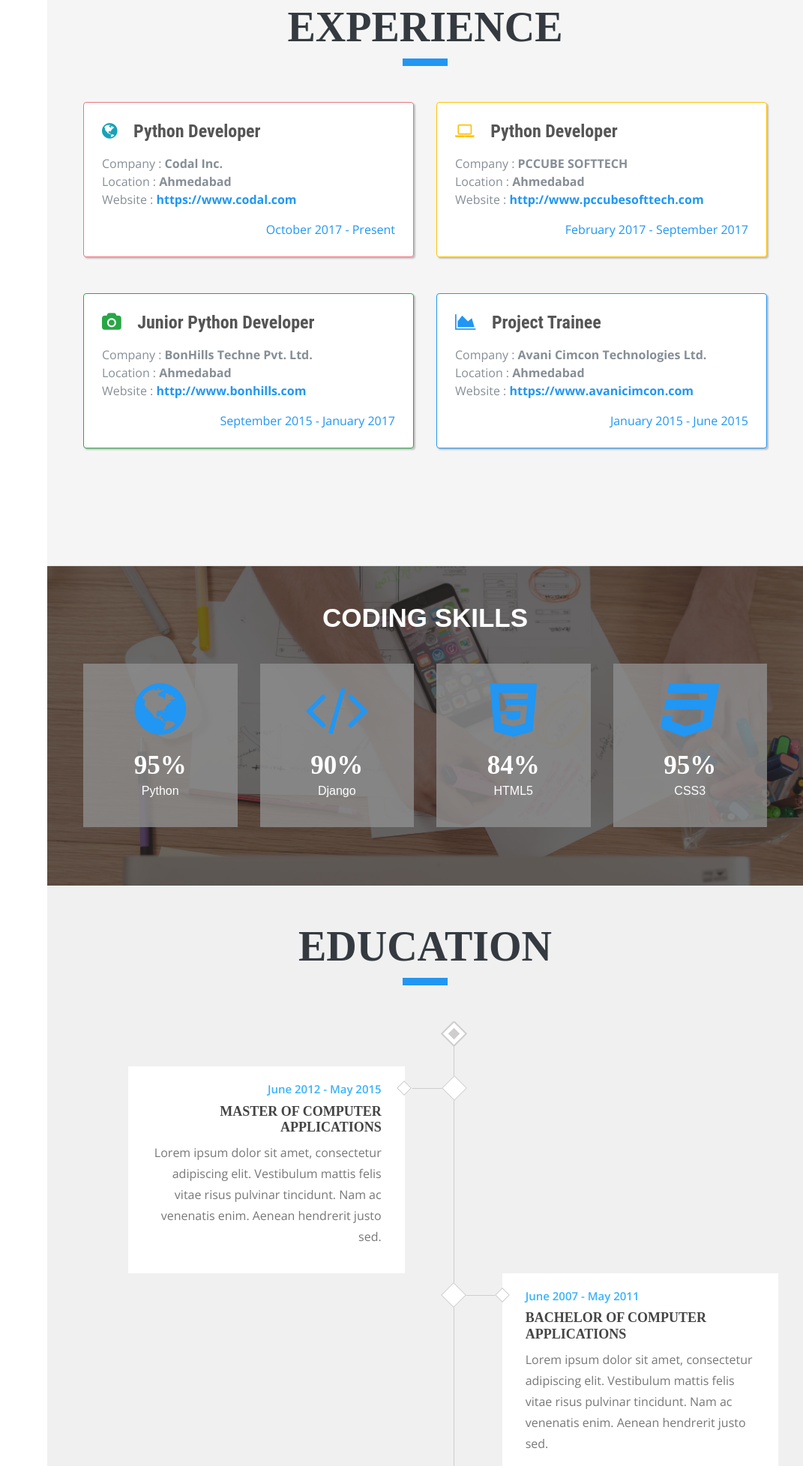
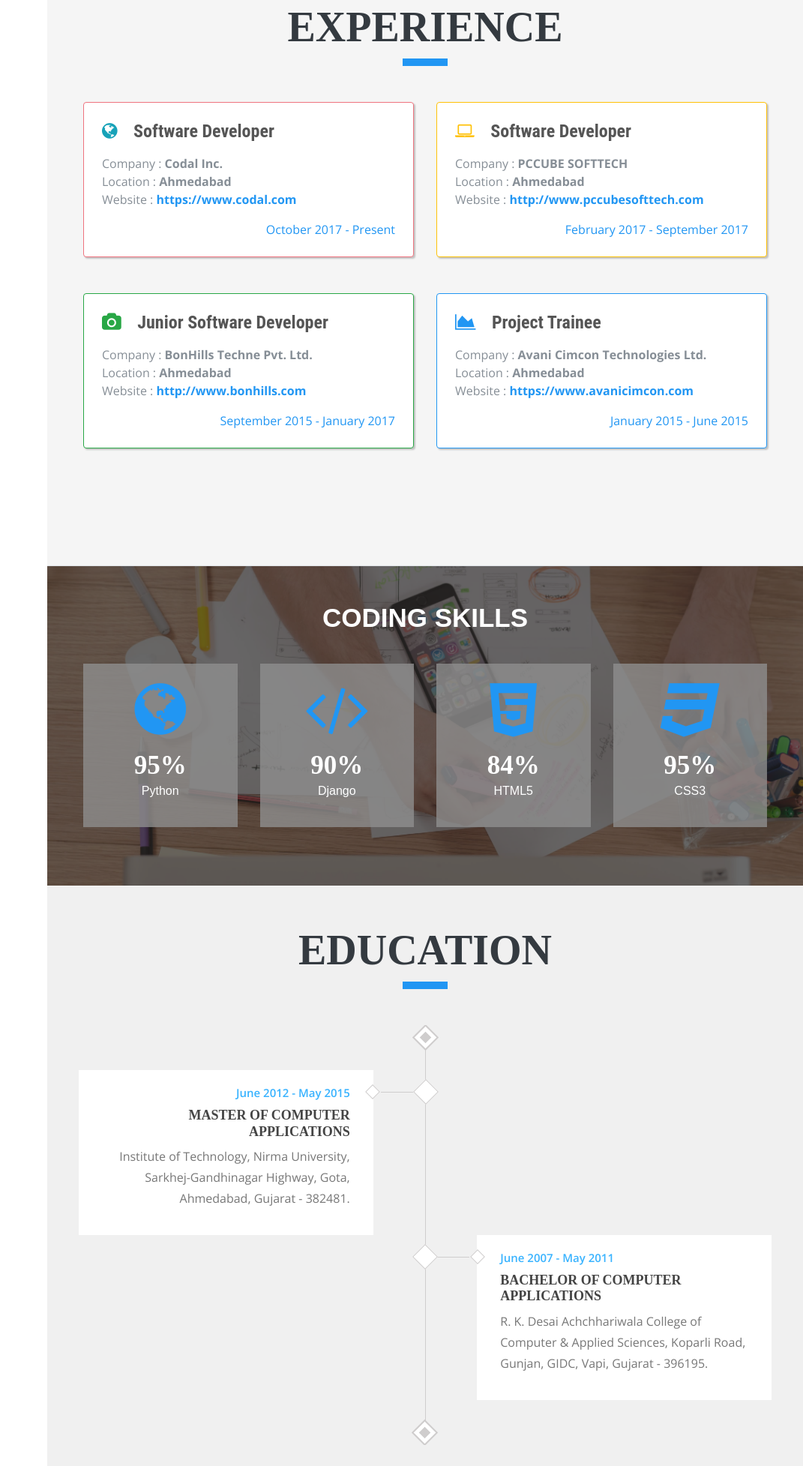
Before and after one commit to nikunj-panchal/personal-profile, a plain HTML site: page index.html in a window 1280 px wide. Shown: the part 845-2800 px from the top of the page at 75% size, without its empty margins (209-1280 px from the left). Drawn offline with nearby package versions, Linux system fonts and the light colour scheme; a web font is replaced by a local one.

Commit message:
Education details added

```diff
--- a/css/style.css
+++ b/css/style.css
@@ -455,7 +455,9 @@ a:active {
     overflow: hidden;
     position: relative;
     padding: 60px 0;
-    margin-left: 8%;
+    /*margin-left: 8%;*/
+    width: 100%;
+    margin: 0% 1%;
 }
 
 #award-box:before {
--- a/index.html
+++ b/index.html
@@ -74,9 +74,11 @@ License URL: https://creativecommons.org/licenses/by/4.0/
               <h1 class="mb-0">Nikunj
                 <span class="text-primary">Panchal</span>
               </h1>
-              <div class="subheading mb-5" style="color: white;">FIRST, SOLVE THE PROBLEM. THEN, WRITE THE CODE.
+              <!-- <div class="subheading mb-5" style="color: white;">FIRST, SOLVE THE PROBLEM. THEN, WRITE THE CODE.
+              </div> -->
+              <div class="subheading mb-5" style="color: white; text-transform: uppercase;">Make everything as simple as possible, but not simpler.
               </div>
-              <p class="mb-5" style="max-width: 500px; color: white;" >Around 3+ years of experience as a Web/Application Developer and coding with analytical programming using
+              <p class="mb-5" style="max-width: 500px; color: white;" >Over 3+ years of experience as a Web/Application Developer and coding with analytical programming using
                 Python, Django. To serve the organization with the best of my technical skills and abilities by utilizing my educational and professional knowledge and competencies acquired by me in my academic career and professional experience.</p>
               <ul class="list-inline list-social-icons mb-0">
                   <li class="list-inline-item">
@@ -127,7 +129,7 @@ License URL: https://creativecommons.org/licenses/by/4.0/
               <div class="resume-item col-md-6 col-sm-12 " >
                 <div class="card mx-0 p-4 mb-5" style="border-color: #ef747f; box-shadow: 2px 2px 2px rgba(0, 0, 0, 0.21);">
                   <div class=" resume-content mr-auto">
-                      <h4 class="mb-3"><i class="fa fa-globe mr-3 text-info"></i> Python Developer</h4>
+                      <h4 class="mb-3"><i class="fa fa-globe mr-3 text-info"></i> Software Developer</h4>
                       <p>
                           <ul class="list-inline item-details">
                               <li>Company :
@@ -156,7 +158,7 @@ License URL: https://creativecommons.org/licenses/by/4.0/
               <div class="resume-item col-md-6 col-sm-12">
                 <div class="card mx-0 p-4 mb-5" style="border-color: #ffc107; box-shadow: 2px 2px 2px rgba(0, 0, 0, 0.21);">
                   <div class="resume-content mr-auto">
-                      <h4 class="mb-3"><i class="fa fa-laptop mr-3 text-warning"></i>  Python Developer</h4>
+                      <h4 class="mb-3"><i class="fa fa-laptop mr-3 text-warning"></i>  Software Developer</h4>
                       <p>
                           <ul class="list-inline item-details">
                               <li>Company :
@@ -185,7 +187,7 @@ License URL: https://creativecommons.org/licenses/by/4.0/
               <div class="resume-item col-md-6 col-sm-12">
                 <div class="card mx-0 p-4 mb-5" style="border-color: #28a745; box-shadow: 2px 2px 2px rgba(0, 0, 0, 0.21);">
                   <div class="resume-content mr-auto">
-                      <h4 class="mb-3"><i class="fa fa-camera mr-3 text-success"></i> Junior Python Developer</h4>
+                      <h4 class="mb-3"><i class="fa fa-camera mr-3 text-success"></i> Junior Software Developer</h4>
                       <p>
                           <ul class="list-inline item-details">
                               <li>Company :
@@ -410,7 +412,7 @@ License URL: https://creativecommons.org/licenses/by/4.0/
                           <span class="date">June 2012 - May 2015</span>
                           <h5 class="title">Master of Computer Applications</h5>
                           <p class="description">
-                              Lorem ipsum dolor sit amet, consectetur adipiscing elit. Vestibulum mattis felis vitae risus pulvinar tincidunt. Nam ac venenatis enim. Aenean hendrerit justo sed.
+                              Institute of Technology, Nirma University, Sarkhej-Gandhinagar Highway, Gota, Ahmedabad, Gujarat - 382481.
                           </p>
                       </div>
                   </div>
@@ -420,10 +422,30 @@ License URL: https://creativecommons.org/licenses/by/4.0/
                           <span class="date">June 2007 - May 2011</span>
                           <h5 class="title">Bachelor of Computer Applications</h5>
                           <p class="description">
-                              Lorem ipsum dolor sit amet, consectetur adipiscing elit. Vestibulum mattis felis vitae risus pulvinar tincidunt. Nam ac venenatis enim. Aenean hendrerit justo sed.
+                              R. K. Desai Achchhariwala College of Computer & Applied Sciences, Koparli Road, Gunjan, GIDC, Vapi, Gujarat - 396195.
                           </p>
                       </div>
                   </div>
+<!--                   <div class="award">
+                      <div class="award-icon"></div>
+                      <div class="award-content">
+                          <span class="date">June 2012 - May 2015</span>
+                          <h5 class="title">Master of Computer Applications</h5>
+                          <p class="description">
+                              Institute of Technology, Nirma University, Sarkhej-Gandhinagar Highway, Gota, Ahmedabad, Gujarat - 382481.
+                          </p>
+                      </div>
+                  </div>
+                  <div class="award">
+                      <div class="award-icon"></div>
+                      <div class="award-content">
+                          <span class="date">June 2007 - May 2011</span>
+                          <h5 class="title">Bachelor of Computer Applications</h5>
+                          <p class="description">
+                              R. K. Desai Achchhariwala College of Computer & Applied Sciences, Koparli Road, Gunjan, GIDC, Vapi, Gujarat - 396195.
+                          </p>
+                      </div>
+                  </div> -->
               </div>
           </div>
       </section>
```
